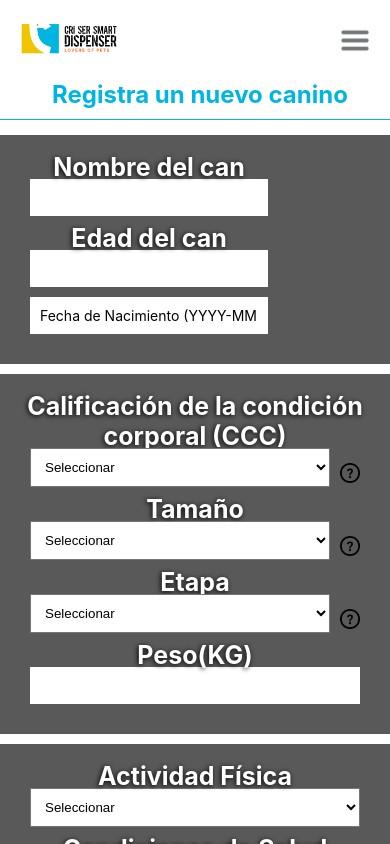
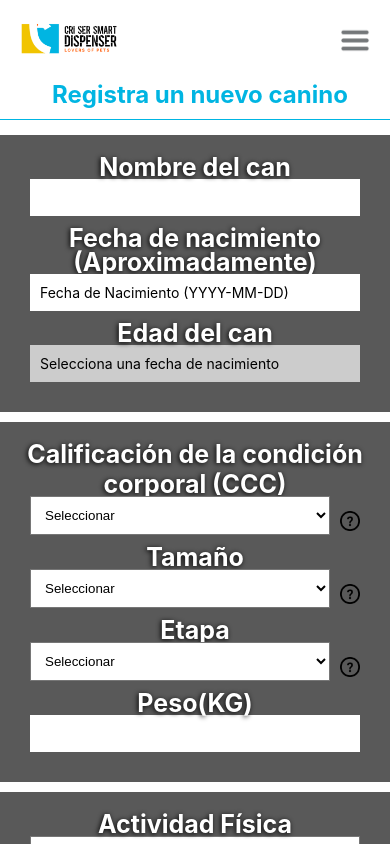
Before and after one commit to shadow84745/criserSmartApp, a React Native app: screen /NewPet in a window 390 px wide. Built offline with nearby package versions, Linux system fonts and the light colour scheme; no server answers.

Commit message:
On branch master  Your branch is up to date with 'origin/master'.
 Changes to be committed:
	renamed:    "images/tama\303\261oInfo.png" -> images/etapaInfo.png
	new file:   "images/tama\303\261osInfo.png"
	modified:   screens/petRegister/NewPetScreen.js

```diff
--- a/screens/petRegister/NewPetScreen.js
+++ b/screens/petRegister/NewPetScreen.js
@@ -12,7 +12,7 @@ import AsyncStorage from '@react-native-async-storage/async-storage';
 import { Picker } from '@react-native-picker/picker';
 
 
-let IDdispositivoregistrado = null;
+let IDmascotaregistrada = null;
 
 
 const NewPetScreen = () => {
@@ -112,13 +112,43 @@ const NewPetScreen = () => {
         // Crear un objeto Date con la fecha de nacimiento
         const dob = new Date(year, month - 1, day);
         const today = new Date();
+
+        // Calcular la diferencia de tiempo en milisegundos
         const ageDiff = today - dob;
+
+        // Crear un objeto Date con la diferencia de tiempo
         const ageDate = new Date(ageDiff);
-        const calculatedAge = Math.abs(ageDate.getUTCFullYear() - 1970);
 
+        // Calcular la edad en años y meses
+        const years = ageDate.getUTCFullYear() - 1970;
+        const months = ageDate.getUTCMonth();
+        const days = ageDate.getUTCDate();
+
+        // Construir la edad en un formato legible
+        let ageText = '';
+        if (years > 0) {
+          ageText += `${years} ${years === 1 ? 'año' : 'años'}`;
+          if (months > 0) {
+            ageText += `, ${months} ${months === 1 ? 'mes' : 'meses'}`;
+          }
+          if (days > 0) {
+            ageText += ` y ${days} ${days === 1 ? 'día' : 'días'}`;
+          }
+        } else if (months > 0) {
+          ageText += `${months} ${months === 1 ? 'mes' : 'meses'}`;
+          if (days > 0) {
+            ageText += ` y ${days} ${days === 1 ? 'día' : 'días'}`;
+          }
+        } else if (days > 0) {
+          ageText += `${days} ${days === 1 ? 'día' : 'días'}`;
+        } else {
+          ageText = "0 años, 0 meses y 0 días";
+        }
+
+        setEdadCan(ageText); // Actualiza el estado con la edad calculada
       } else {
         setError('Formato de fecha de nacimiento no válido. Utiliza DD-MM-YYYY.');
-        edadCan('');
+        setEdadCan(''); // Restablece la edad si el formato no es válido
       }
     }
   }, [dateOfBirth]);
@@ -136,7 +166,7 @@ const NewPetScreen = () => {
       return;
     }
 
-    if (idDevice == "" || deviceSerial == "" || deviceName == "") {
+    if (nombreCan == "" || pesoCan == "" || tamañoCan == "") {
       setError('Los campos no pueden estar vacios');
       return;
     }
@@ -173,13 +203,14 @@ const NewPetScreen = () => {
               dog_weight: pesoCan,
               dog_activity: actividadFisica,
               dog_healthy_conditions: condicionesSalud,
+              edad_can: edadCan,
               propietary_id: user.uid,
             });
 
             console.log("Mascota registrada exitosamente");
             console.log("Mascota registrado con el ID: ", docRef.id);
 
-            IDdispositivoregistrado = docRef.id;
+            IDmascotaregistrada = docRef.id;
 
             setIsButtonVisible(false);
             setModalVisible(false);
@@ -219,7 +250,6 @@ const NewPetScreen = () => {
     pickerRef.current.blur();
   }
 
-  const [tiposComida, setTiposComida] = useState([]);
   const [tiposComidaFiltrados, setTiposComidaFiltrados] = useState([]);
 
 
@@ -250,7 +280,6 @@ const NewPetScreen = () => {
           <Text style={styles.sectionTitleText}>Registra un nuevo canino</Text>
         </View>
         <View style={styles.section}>
-
           <View style={styles.inputContainer}>
             <View style={styles.inputGroup}>
               <Text style={styles.descriptionInput}>Nombre del can</Text>
@@ -261,16 +290,9 @@ const NewPetScreen = () => {
                 maxLength={15}
               />
             </View>
-            <View style={styles.inputGroup}>
-              <Text style={styles.descriptionInput}>Edad del can</Text>
-              <TextInput
-                style={styles.input}
-                value={edadCan}
-                keyboardType="numeric"
-                onChangeText={text => setEdadCan(text)}
-                maxLength={2}
-              />
-            </View>
+
+            <Text style={styles.descriptionInput}>Fecha de nacimiento</Text>
+            <Text style={styles.descriptionInput}>(Aproximadamente)</Text>
             {showPicker && (
               <RNDateTimePicker
                 mode="date"
@@ -278,6 +300,7 @@ const NewPetScreen = () => {
                 value={date}
                 onChange={onChange}
                 locale="es-ES"
+                maximumDate={new Date()}
               />
             )}
             {!showPicker && (
@@ -291,6 +314,18 @@ const NewPetScreen = () => {
                 />
               </Pressable>
             )}
+
+            <View style={styles.inputGroup}>
+              <Text style={styles.descriptionInput}>Edad del can</Text>
+              <TextInput
+                style={styles.inputNonEditable}
+                value={edadCan}
+                keyboardType="numeric"
+                onChangeText={text => setEdadCan(text)}
+                editable={false}
+                placeholder="Selecciona una fecha de nacimiento"
+              />
+            </View>
 
           </View>
         </View>
@@ -479,7 +514,7 @@ const NewPetScreen = () => {
         >
           <View style={styles.modalContainer}>
             <Text style={styles.modalText}>¿Como puedo saber cual es el tamaño de mi mascota?</Text>
-            <Image source={require('../../images/tamañoInfo.png')} style={styles.imagenTamaño} />
+            <Image source={require('../../images/tamañosInfo.png')} style={styles.imagenTamaño} />
             <TouchableOpacity onPress={() => setModalTamaño(false)} style={styles.closeButton}>
               <Image source={require('../../images/closeButton.png')} style={styles.closeIcon} />
             </TouchableOpacity>
@@ -493,7 +528,7 @@ const NewPetScreen = () => {
         >
           <View style={styles.modalContainer}>
             <Text style={styles.modalText}>¿Como puedo saber cual es la etapa de mi mascota?</Text>
-            <Image source={require('../../images/tamañoInfo.png')} style={styles.imagenTamaño} />
+            <Image source={require('../../images/etapaInfo.png')} style={styles.imagenEtapa} />
             <TouchableOpacity onPress={() => setModalEtapa(false)} style={styles.closeButton}>
               <Image source={require('../../images/closeButton.png')} style={styles.closeIcon} />
             </TouchableOpacity>
@@ -519,7 +554,7 @@ const NewPetScreen = () => {
 };
 
 
-export { IDdispositivoregistrado };
+export { IDmascotaregistrada };
 export default NewPetScreen;
 
 const styles = StyleSheet.create({
@@ -662,8 +697,6 @@ const styles = StyleSheet.create({
     padding: 5,
   },
   inputContainer: {
-    flexDirection: 'row',
-    flexWrap: 'wrap',
     justifyContent: 'space-between',
   },
   section: {
@@ -694,9 +727,19 @@ const styles = StyleSheet.create({
     width: 50,
     height: 50,
   },
-  imagenTamaño: {
+  imagenEtapa: {
     width: 390, // Ajusta el ancho según tus necesidades
     height: 240, // Ajusta el alto según tus necesidades
     resizeMode: 'cover', // Ajusta el modo de redimensionamiento
-  }
+  },
+  imagenTamaño:{
+    width: 390,
+    resizeMode:'center'
+  },
+  inputNonEditable: {
+    backgroundColor: '#ccc',
+    color: '#000',
+    marginBottom: 10,
+    padding: 10,
+  },
 });
```
Also changed, not shown: images/etapaInfo.png (renamed from images/tamañoInfo.png), images/tamañosInfo.png (added).
